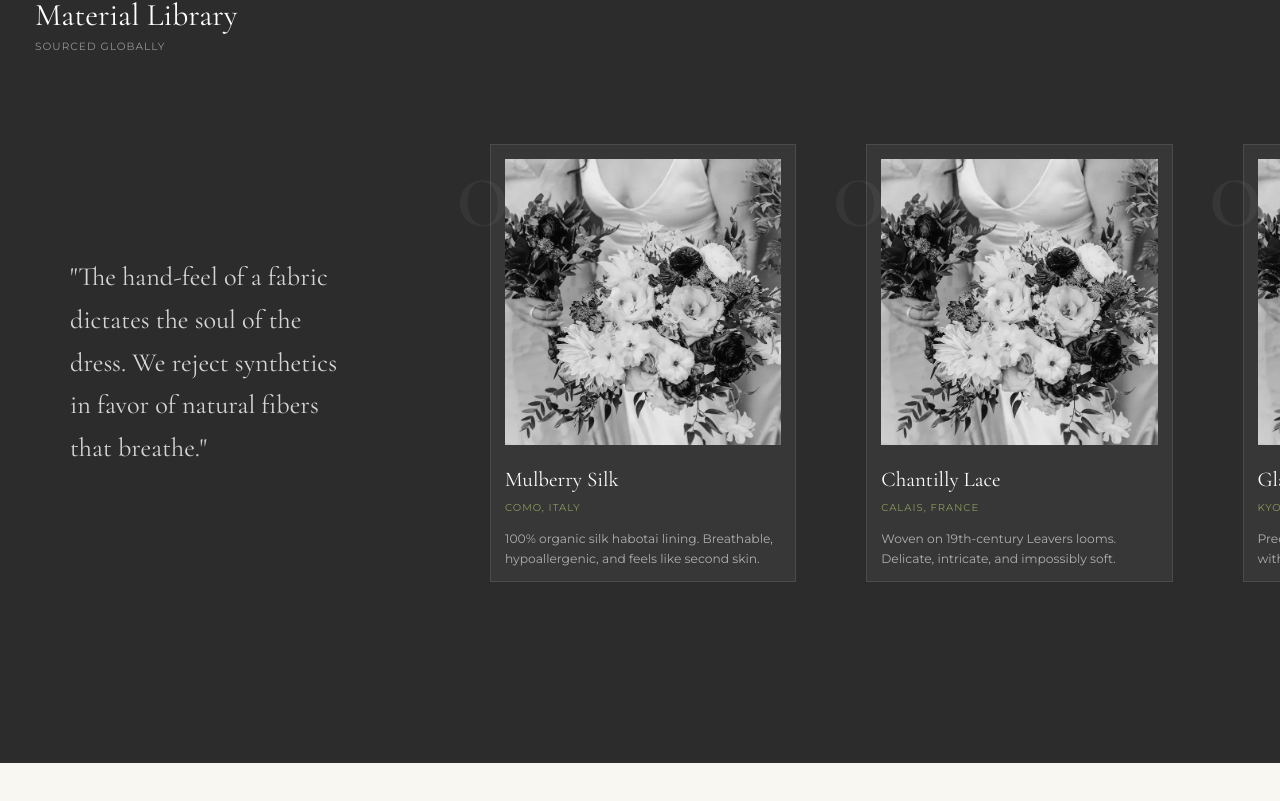
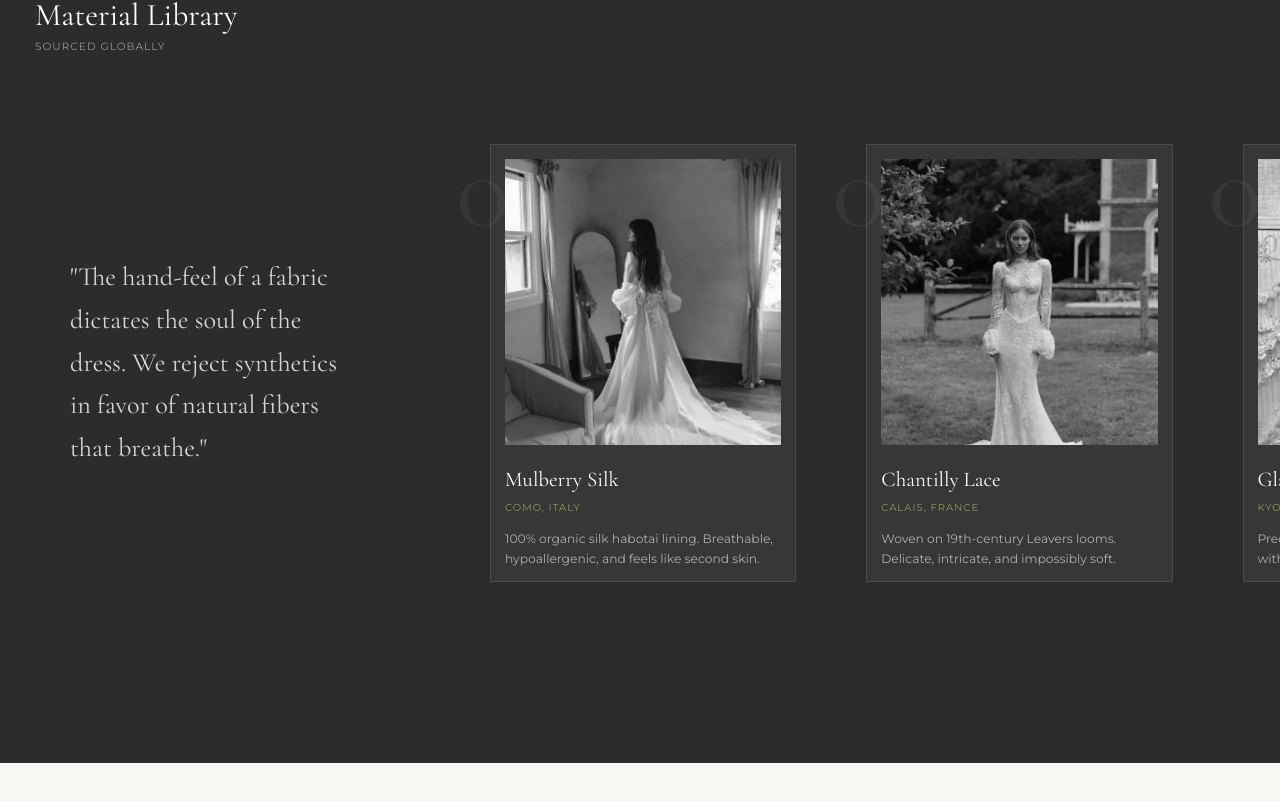
Before and after one commit to ThumSH/bridal-atelier, a Next.js app: page /the-craft in a window 1280 px wide. Shown: the part 3392-4193 px from the top of the page. Built offline with nearby package versions, Linux system fonts and the light colour scheme.

Commit message:
redefined images

```diff
--- a/src/app/(site)/contact/page.tsx
+++ b/src/app/(site)/contact/page.tsx
@@ -200,7 +200,7 @@ export default function ContactPage() {
           <div className="absolute inset-0 bg-black/30" />
 
           <div className="relative z-10 bg-white/10 backdrop-blur-md border border-white/20 p-8 rounded-2xl text-center text-white shadow-2xl">
-              <h3 className="font-serif text-3xl mb-2 drop-shadow-md">New York Flagship</h3>
+              <h3 className="font-serif text-3xl mb-2 drop-shadow-md">Galle Flagship</h3>
               <p className="font-sans text-xs uppercase tracking-widest opacity-80">Fashion District</p>
               <button className="mt-6 px-6 py-2 bg-white text-bridal-charcoal rounded-full text-[10px] uppercase tracking-widest hover:bg-bridal-sage hover:text-white transition-colors hover:shadow-[0_0_15px_rgba(255,255,255,0.4)]">
                   Get Directions
--- a/src/app/(site)/the-craft/page.tsx
+++ b/src/app/(site)/the-craft/page.tsx
@@ -302,7 +302,7 @@ export default function CraftPage() {
               {MATERIALS.map((mat, i) => (
                   <div key={i} className="relative min-w-87.5 h-125 group bg-white/5 border border-white/10 p-4 transition-colors hover:bg-white/10">
                       <div className="relative w-full h-[70%] mb-6 overflow-hidden grayscale group-hover:grayscale-0 transition-all duration-700">
-                          <Image src="/floral.webp" alt={mat.name} fill className="object-cover" />
+                          <Image src={mat.image} alt={mat.name} fill className="object-cover" />
                           <div className="absolute bottom-4 right-4 bg-black/60 backdrop-blur-md p-2 rounded-full opacity-0 group-hover:opacity-100 transition-opacity">
                               <Search size={16} />
                           </div>
```
